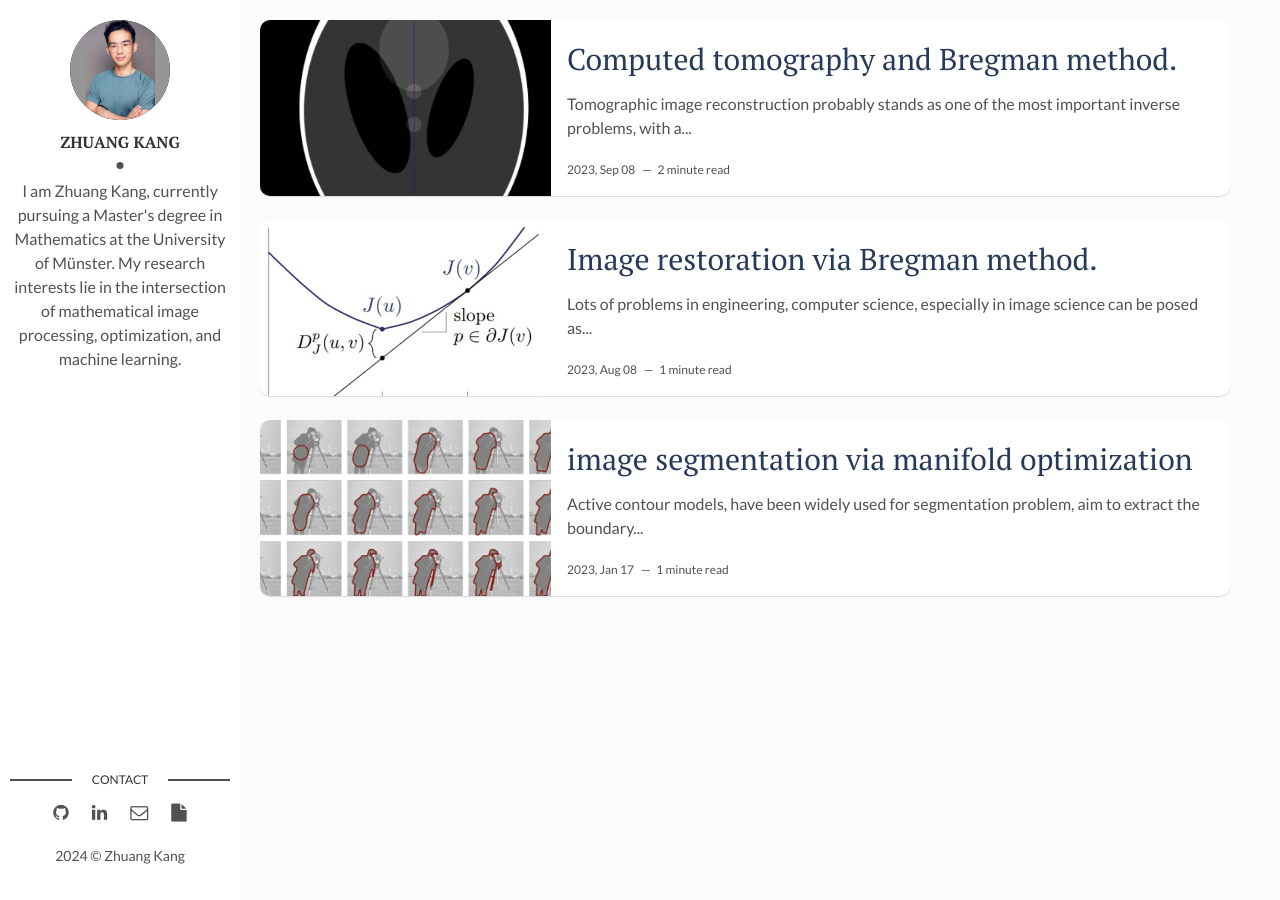
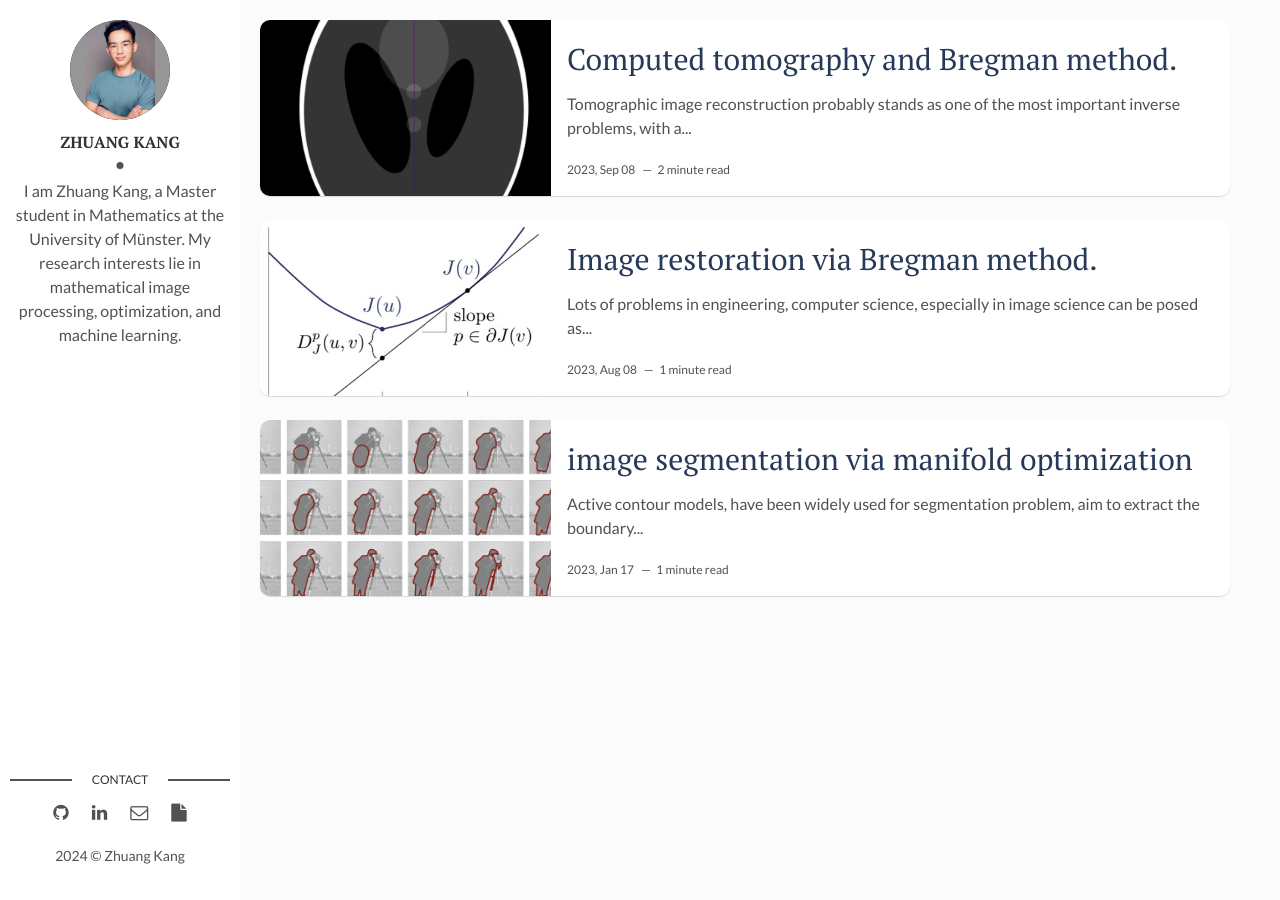
Before and after one commit to Proskahn/ZhuangKang.git.io, a Jekyll site: the page built from index.html, in a window 1280 px wide. Built offline with Jekyll 4.4.1, drawn with Linux system fonts in a browser that asks for light colours; the list of posts is cut into pages by our own code.

Commit message:
Update _config.yml

```diff
--- a/_config.yml
+++ b/_config.yml
@@ -8,7 +8,7 @@ site-twitter: #if your site has a twitter account, enter it here
 # Author Settings
 author: Zhuang Kang # add your name
 author-img: WechatIMG139.jpg # add your photo
-about-author: I am Zhuang Kang, currently pursuing a Master's degree in Mathematics at the University of Münster. My research interests lie in the intersection of mathematical image processing, optimization, and machine learning. # add description
+about-author: I am Zhuang Kang, a Master student in Mathematics at the University of Münster. My research interests lie in mathematical image processing, optimization, and machine learning. # add description
 social-github: Proskahn # add your Github handle
 # social-kaggle: zhuangkang
 social-linkedin: zhuang-kang-223205224 # add your Linkedin handle
```
